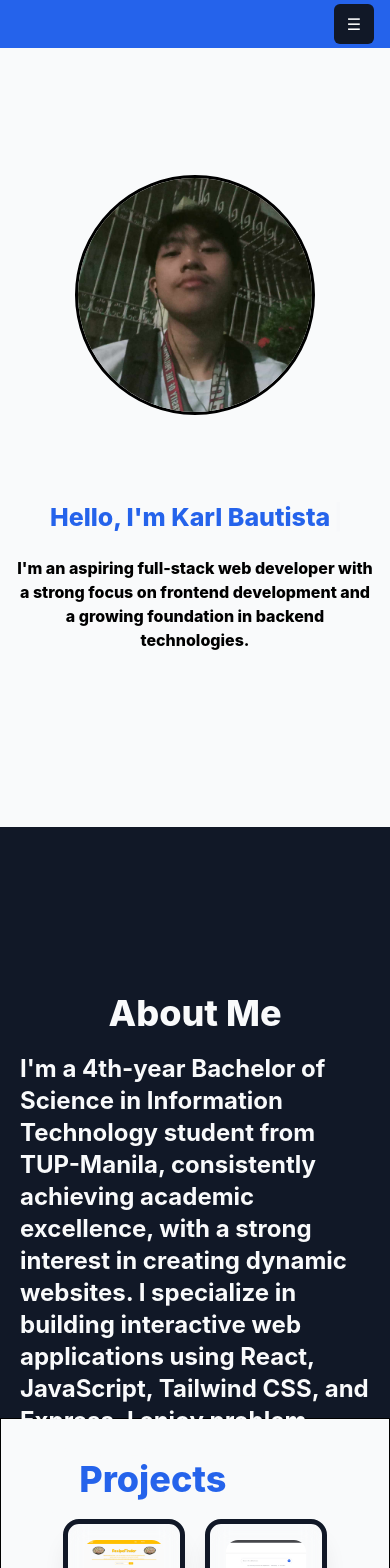
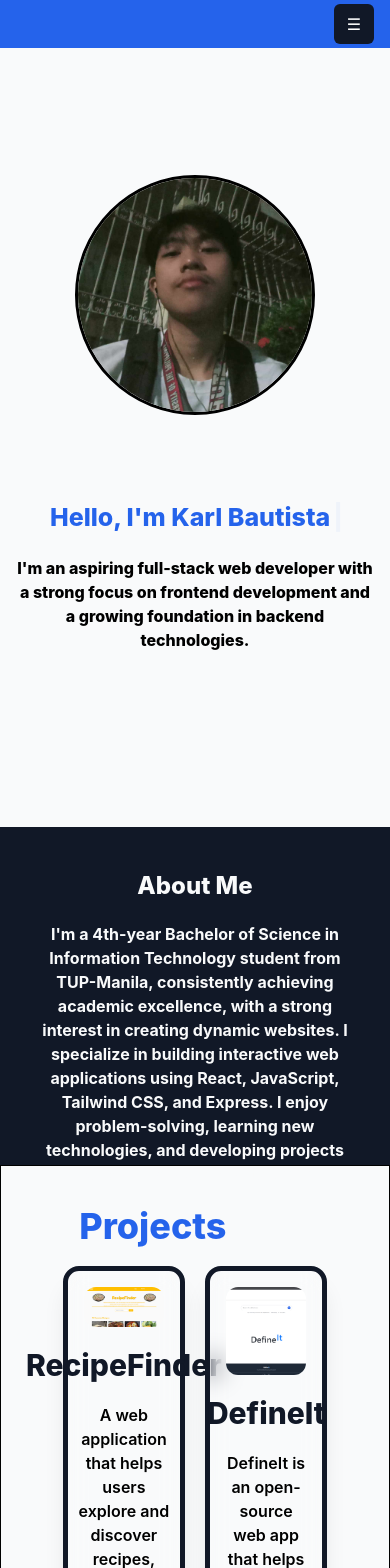
Before and after one commit to KarlBautista/Portfolio, a React (Vite) app in the folder Portfolio/: page / in a window 390 px wide. Shown: the top 1568 px of the page. Built offline with nearby package versions, Linux system fonts and the light colour scheme.

Commit message:
added responsiveness in about me

```diff
--- a/Portfolio/src/components/AboutMe.jsx
+++ b/Portfolio/src/components/AboutMe.jsx
@@ -16,7 +16,7 @@ const AboutMe = ({ aboutMeRef }) => {
 
 
   return (
-    <section className='w-full  h-[70vh]  md:h-[50vh] bg-[#111827] flex justify-center scroll-mt-60' ref={aboutMeRef}>
+    <section className='w-full  h-[40vh] p-5 md:h-[50vh] bg-[#111827] flex justify-center scroll-mt-60' ref={aboutMeRef}>
         <motion.div className='w-full md:w-[60%] h-full md:py-10 px-5 flex flex-col gap-5 items-center justify-center'
          ref={inViewRef}
         variants={{
@@ -26,9 +26,9 @@ const AboutMe = ({ aboutMeRef }) => {
         initial="hidden"
         animate={controls}
         transition={{ duration: 0.6, ease: "easeOut" }}>
-            <h1 className='text-4xl text-[#F9FAFB] font-extrabold'>About Me</h1>
+            <h1 className='text-2xl md:text-4xl text-[#F9FAFB] font-extrabold'>About Me</h1>
             <div className='w-full h-50'>
-                <p className='text-2xl text-[#F9FAFB] font-bold '>I'm a 4th-year Bachelor of Science in Information Technology student
+                <p className='text-[16px] md:text-2x text-[#F9FAFB] font-bold text-center md:text-left'>I'm a 4th-year Bachelor of Science in Information Technology student
                     from TUP-Manila, consistently achieving academic excellence, with a strong interest in creating dynamic websites.
                     I specialize in building interactive web applications using React, JavaScript, Tailwind CSS, and Express. I enjoy problem-solving, learning new technologies, and developing projects that provide real value to users.
                 </p>
```
